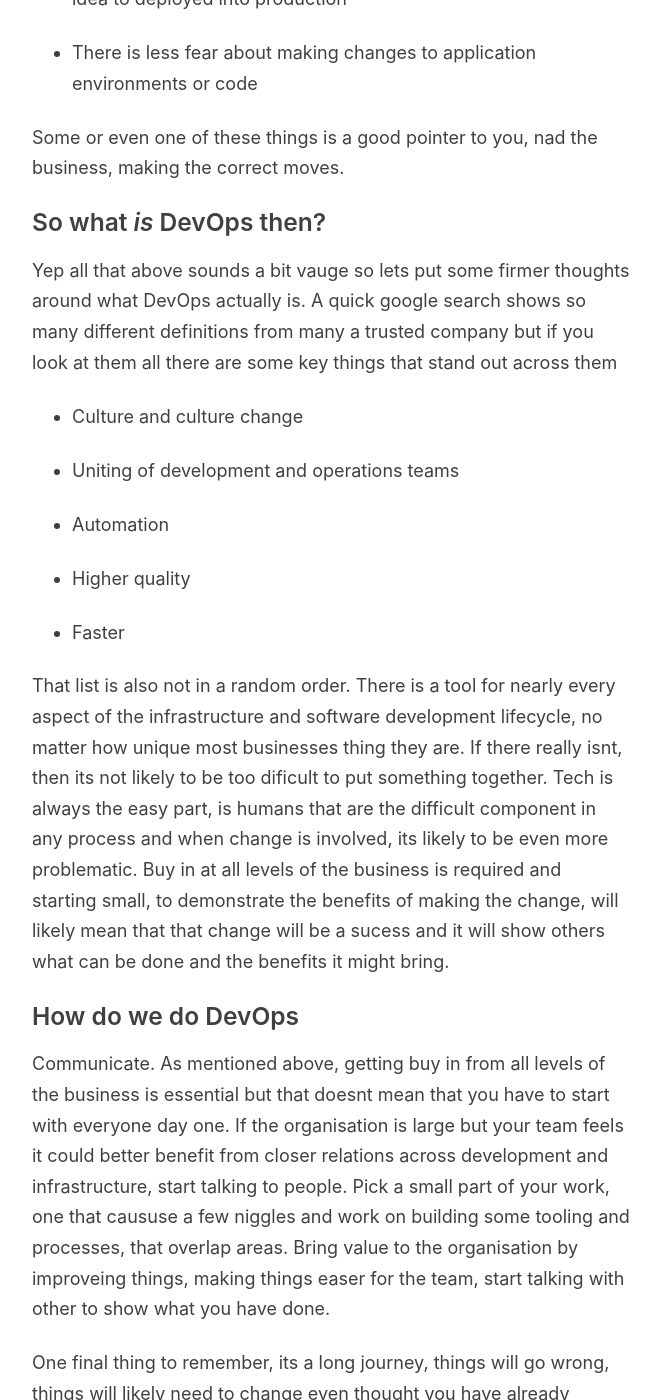
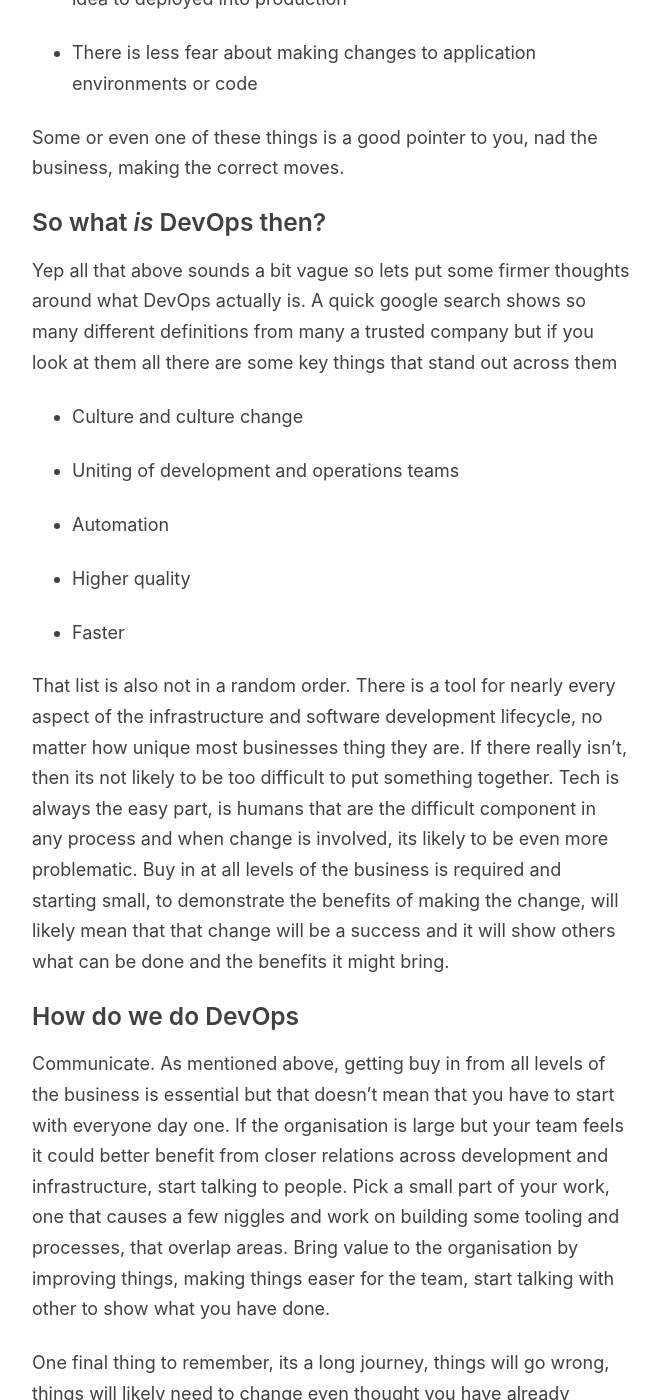
Before and after one commit to deploymentofdevops/deploymentofdevops, a Jekyll site: the page built from _pages/devops.md, in a window 1280 px wide and 1400 px high, scrolled down 1385 px. Shown: the whole window, without its empty margins (309-969 px from the left). Built offline with Jekyll 4.4.1, drawn with Linux system fonts in a browser that asks for light colours; some of the changed text lies outside the part shown.

Commit message:
spelling fixes

```diff
--- a/_pages/devops.md
+++ b/_pages/devops.md
@@ -33,7 +33,7 @@ Some or even one of these things is a good pointer to you, nad the business, mak
 
 ## So what _is_ DevOps then?
 
-Yep all that above sounds a bit vauge so lets put some firmer thoughts around what DevOps actually is. A quick google search shows so many different definitions from many a trusted company but if you look at them all there are some key things that stand out across them
+Yep all that above sounds a bit vague so lets put some firmer thoughts around what DevOps actually is. A quick google search shows so many different definitions from many a trusted company but if you look at them all there are some key things that stand out across them
 
 - Culture and culture change
 
@@ -45,10 +45,10 @@ Yep all that above sounds a bit vauge so lets put some firmer thoughts around wh
 
 - Faster
 
-That list is also not in a random order. There is a tool for nearly every aspect of the infrastructure and software development lifecycle, no matter how unique most businesses thing they are. If there really isnt, then its not likely to be too dificult to put something together. Tech is always the easy part, is humans that are the difficult component in any process and when change is involved, its likely to be even more problematic. Buy in at all levels of the business is required and starting small, to demonstrate the benefits of making the change, will likely mean that that change will be a sucess and it will show others what can be done and the benefits it might bring.
+That list is also not in a random order. There is a tool for nearly every aspect of the infrastructure and software development lifecycle, no matter how unique most businesses thing they are. If there really isn't, then its not likely to be too difficult to put something together. Tech is always the easy part, is humans that are the difficult component in any process and when change is involved, its likely to be even more problematic. Buy in at all levels of the business is required and starting small, to demonstrate the benefits of making the change, will likely mean that that change will be a success and it will show others what can be done and the benefits it might bring.
 
 ## How do we do DevOps
 
-Communicate. As mentioned above, getting buy in from all levels of the business is essential but that doesnt mean that you have to start with everyone day one. If the organisation is large but your team feels it could better benefit from closer relations across development and infrastructure, start talking to people. Pick a small part of your work, one that caususe a few niggles and work on building some tooling and processes, that overlap areas. Bring value to the organisation by improveing things, making things easer for the team, start talking with other to show what you have done.
+Communicate. As mentioned above, getting buy in from all levels of the business is essential but that doesn't mean that you have to start with everyone day one. If the organisation is large but your team feels it could better benefit from closer relations across development and infrastructure, start talking to people. Pick a small part of your work, one that causes a few niggles and work on building some tooling and processes, that overlap areas. Bring value to the organisation by improving things, making things easer for the team, start talking with other to show what you have done.
 
 One final thing to remember, its a long journey, things will go wrong, things will likely need to change even thought you have already changed them.
```
Also changed, not shown: other parts of _pages/devops.md (+1 -1 lines).
